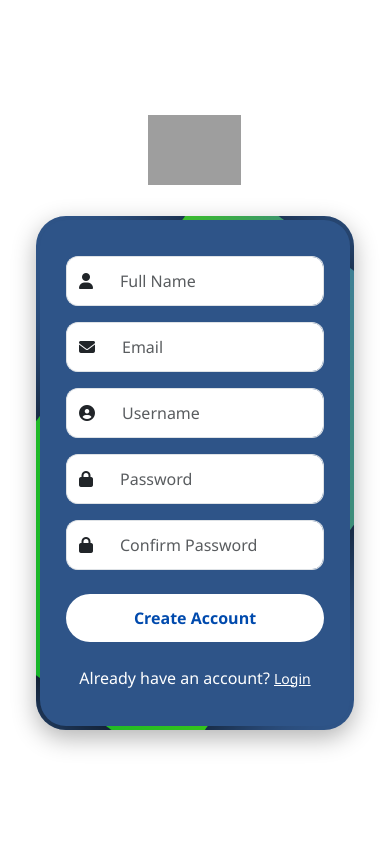
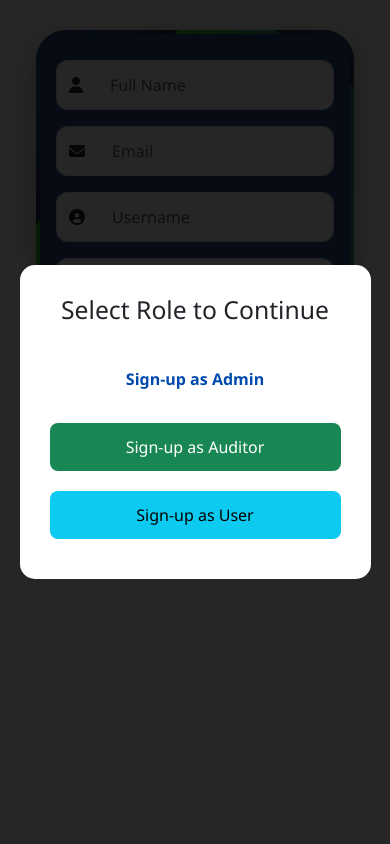
Before and after one commit to rafay331/cms, a Flask app: page /account in a window 390 px wide. Run offline with Flask 3, Linux system fonts and the light colour scheme; some libraries are stand-ins or nearby versions; grey boxes are pictures that could not be loaded.

Commit message:
Update account.html

```diff
--- a/Compliance_Management_System/MARI/templates/account.html
+++ b/Compliance_Management_System/MARI/templates/account.html
@@ -7,44 +7,210 @@
   <link href="https://cdn.jsdelivr.net/npm/bootstrap@5.3.2/dist/css/bootstrap.min.css" rel="stylesheet">
   <script src="https://kit.fontawesome.com/a076d05399.js" crossorigin="anonymous"></script>
   <style>
-    body, html { height:100%; margin:0; font-family:'Segoe UI', Tahoma, Geneva, Verdana, sans-serif; }
-    .main-container { height:100vh; }
+   body, html {
+  height: 100%;
+  margin: 0;
+  font-family: 'Segoe UI', Tahoma, Geneva, Verdana, sans-serif;
+}
+
+.main-container {
+  display: flex;
+  height: 100vh;
+}
+
 .image-side {
   background-image: url('{{ url_for("static", filename="images/side photo.png") }}');
-      background-size: cover; background-position: center; height: 100%;
+  background-size: cover;
+  background-position: center;
+  flex: 1;
 }
-    .form-side { color:white; display:flex; align-items:center; justify-content:center; height:100%; }
-    .form-box { position:relative; background-color:#2e5488; padding:50px 40px; border-radius:30px; width:100%; max-width:550px; backdrop-filter: blur(12px); box-shadow:0 8px 25px rgba(0,0,0,.3); transition: transform .3s, box-shadow .3s; z-index:1; overflow:hidden; }
-    .form-box:hover { transform: scale(1.03); box-shadow: 0 10px 35px rgba(0,0,0,.4); }
-    .logo { height:70px; margin-bottom:25px; }
-    .input-group-text { border-radius:12px 0 0 12px; }
-    .form-control { border-radius:0 12px 12px 0; padding:12px 16px; font-size:16px; transition: all .3s; }
-    .form-control:focus { box-shadow:0 0 0 .15rem rgba(0,123,255,.25); transform: scale(1.02); }
-    .btn-primary { background:#fff; color:#004aad; border:none; font-weight:600; padding:12px 0; font-size:16px; transition: all .3s; }
-    .btn-primary:hover { background:#f1f1f1; transform: scale(1.05); color: rgb(40,123,40); }
-    .small-text a { font-size:14px; color:white; transition: color .3s; }
-    .small-text a:hover { color:#cce0ff; }
+
+.form-side {
+  flex: 1;
+  color: white;
+  display: flex;
+  align-items: center;
+  justify-content: center;
+  height: 100%;
+  padding: 20px;
+  overflow: auto; /* fallback for tiny screens */
+}
+
+.form-box {
+  position: relative;
+  background-color: #2e5488;
+  padding: 40px 30px;
+  border-radius: 30px;
+  width: 100%;
+  max-width: 500px;
+  backdrop-filter: blur(12px);
+  box-shadow: 0 8px 25px rgba(0, 0, 0, .3);
+  transition: transform .3s, box-shadow .3s;
+  z-index: 1;
+  overflow: hidden;
+}
+
+.form-box:hover {
+  transform: scale(1.03);
+  box-shadow: 0 10px 35px rgba(0, 0, 0, .4);
+}
+
+.logo {
+  height: 70px;
+  margin-bottom: 25px;
+}
+
+.input-group-text {
+  border-radius: 12px 0 0 12px;
+}
+
+.form-control {
+  border-radius: 0 12px 12px 0;
+  padding: 12px 16px;
+  font-size: 16px;
+  transition: all .3s;
+}
+
+.form-control:focus {
+  box-shadow: 0 0 0 .15rem rgba(0,123,255,.25);
+  transform: scale(1.02);
+}
+
+.btn-primary {
+  background: #fff;
+  color: #004aad;
+  border: none;
+  font-weight: 600;
+  padding: 12px 0;
+  font-size: 16px;
+  transition: all .3s;
+}
+
+.btn-primary:hover {
+  background: #f1f1f1;
+  transform: scale(1.05);
+  color: rgb(40,123,40);
+}
+
+.small-text a {
+  font-size: 14px;
+  color: white;
+  transition: color .3s;
+}
+
+.small-text a:hover {
+  color: #cce0ff;
+}
+
 @media (max-width: 768px) {
-      .main-container { flex-direction: column; }
-      .image-side { height: 250px; }
-      .form-side { padding: 30px 20px; }
-      .form-box { padding: 40px 30px; max-width: 100%; }
+  .main-container {
+    flex-direction: column;
+    height: auto;
   }
-    @keyframes rotating { 0%{transform:rotate(0)} 100%{transform:rotate(360deg)} }
-    .form-box::before { content:""; position:absolute; width:100%; height:100%; top:0; left:0; background: linear-gradient(45deg, #04ab33, #39c719, #4055da); filter: drop-shadow(0 15px 50px #000); border-radius:30px; animation: rotating 6s linear infinite; z-index:-1; }
-    .form-box::after  { content:""; position:absolute; inset:4px; background-color:#2e5488; border-radius:26px; z-index:-1; }
+  .image-side {
+    height: 200px;
+  }
+  .form-side {
+    height: auto;
+    padding: 30px 20px;
+  }
+  .form-box {
+    max-width: 100%;
+    padding: 30px 20px;
+  }
+}
+
+@keyframes rotating {
+  0% { transform: rotate(0); }
+  100% { transform: rotate(360deg); }
+}
+
+.form-box::before {
+  content: "";
+  position: absolute;
+  width: 100%;
+  height: 100%;
+  top: 0;
+  left: 0;
+  background: linear-gradient(45deg, #04ab33, #39c719, #4055da);
+  filter: drop-shadow(0 15px 50px #000);
+  border-radius: 30px;
+  animation: rotating 6s linear infinite;
+  z-index: -1;
+}
+
+.form-box::after {
+  content: "";
+  position: absolute;
+  inset: 4px;
+  background-color: #2e5488;
+  border-radius: 26px;
+  z-index: -1;
+}
+
+/* Role selection overlay */
+#roleOverlay {
+  position: fixed;
+  top: 0; left: 0;
+  width: 100%; height: 100%;
+  background: rgba(0,0,0,0.85);
+  display: flex;
+  align-items: center;
+  justify-content: center;
+  z-index: 9999;
+}
+
+.role-box {
+  background: white;
+  padding: 30px;
+  border-radius: 15px;
+  text-align: center;
+  max-width: 400px;
+  width: 90%;
+}
+
+.role-box h2 {
+  margin-bottom: 20px;
+}
+
+.role-btn {
+  margin: 10px 0;
+  padding: 12px;
+  width: 100%;
+  border-radius: 8px;
+  font-size: 16px;
+  border: none;
+  cursor: pointer;
+  transition: 0.3s;
+}
+
+.role-btn:hover {
+  background-color: #ddd;
+}
+
   </style>
 </head>
 <body>
+
+<!-- Role Selection Overlay -->
+<div id="roleOverlay">
+  <div class="role-box">
+    <h2>Select Role to Continue</h2>
+    <button class="role-btn btn btn-primary" onclick="selectRole('Admin')">Sign-up as Admin</button>
+    <button class="role-btn btn btn-success" onclick="selectRole('Auditor')">Sign-up as Auditor</button>
+    <button class="role-btn btn btn-info" onclick="selectRole('User')">Sign-up as User</button>
+  </div>
+</div>
+
 <div class="d-flex main-container">
   <div class="col-md-6 d-none d-md-block image-side"></div>
 
   <div class="col-md-6 col-12 form-side">
     <div class="text-center w-100 px-3">
-        <embed src="{{ url_for('static', filename='images/Untitled design (1).svg') }}" type="image/svg+xml" class="logo" />
+      <div class="form-box mx-auto">
+        <form action="{{ url_for('account') }}" method="post" id="signupForm">
+          <input type="hidden" name="role" id="selectedRole" required>
 
-        <div class="form-box mx-auto">
-          <form action="{{ url_for('account') }}" method="post">
           <div class="input-group mb-3">
             <span class="input-group-text bg-white border-end-0"><i class="fas fa-user"></i></span>
             <input name="full_name" type="text" class="form-control border-start-0" placeholder="Full Name" required />
@@ -90,6 +256,22 @@
     </div>
   </div>
 </div>
+
+<script>
+  function selectRole(role) {
+    document.getElementById('selectedRole').value = role;
+    document.getElementById('roleOverlay').style.display = 'none';
+  }
+
+  // Prevent form submission if no role is selected
+  document.getElementById('signupForm').addEventListener('submit', function(event) {
+    if (!document.getElementById('selectedRole').value) {
+      alert('Please select a role before signing up.');
+      event.preventDefault();
+    }
+  });
+</script>
+
 <script src="https://cdn.jsdelivr.net/npm/bootstrap@5.3.2/dist/js/bootstrap.bundle.min.js"></script>
 </body>
 </html>
```
Lines whose indentation alone changed are shown as unchanged.
